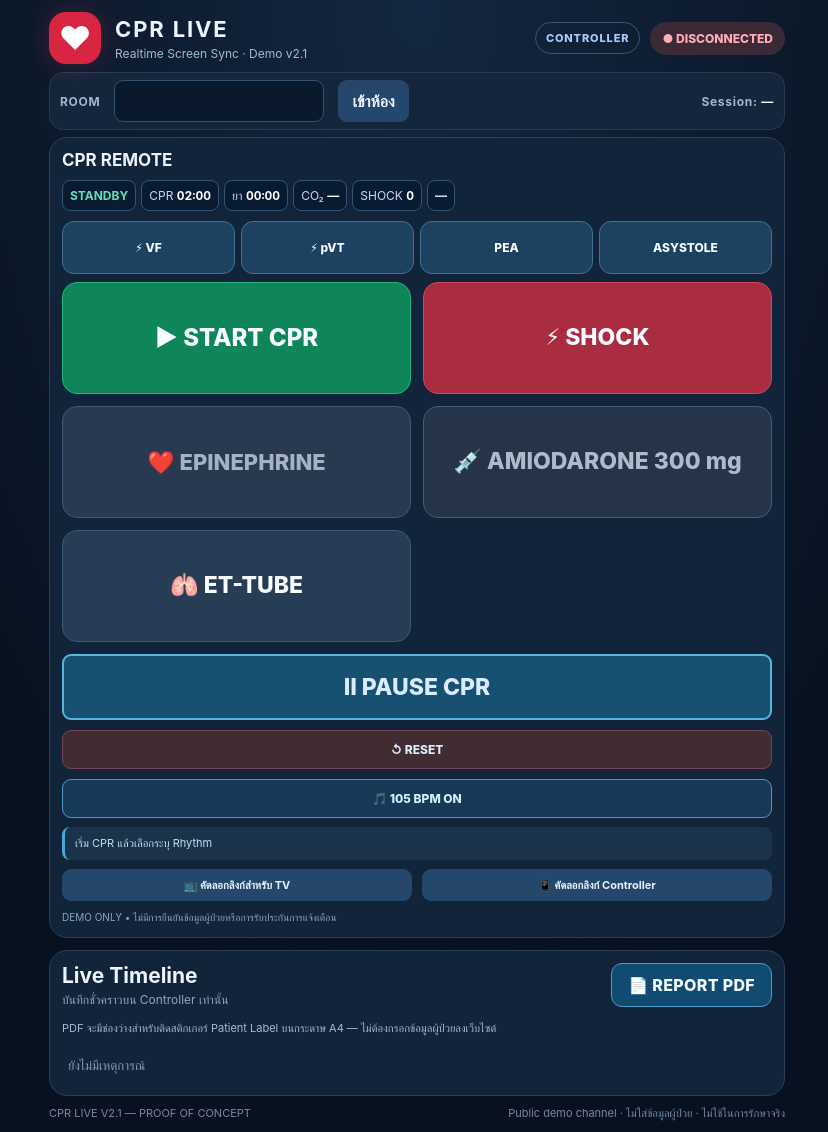
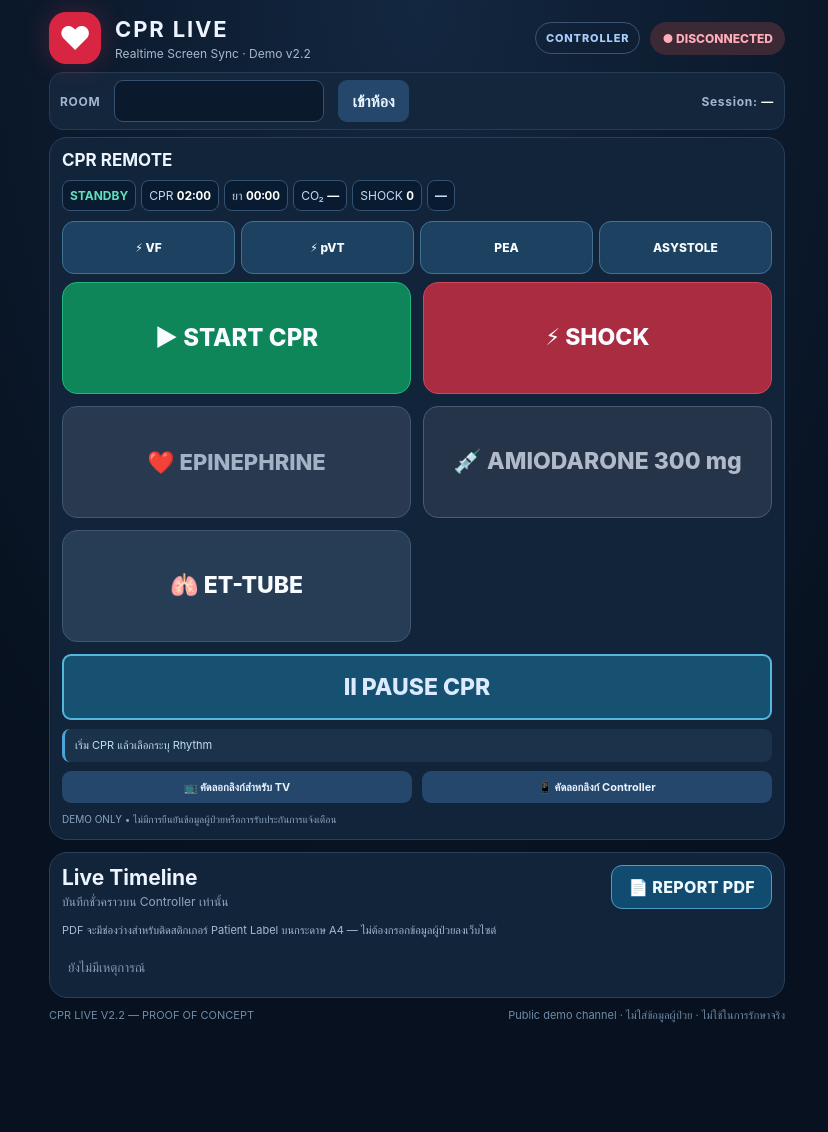
Before and after one commit to dimimaru/cpr-live, a plain HTML site: page tv.html in a window 1280 px wide. Shown: the whole page, without its empty margins (223-1051 px from the left). After the commit the page ends 1034 px from the top, so only its background shows below. Drawn offline with Linux system fonts and the light colour scheme; a script that the page names is missing.

Commit message:
v2.2: remove TV reset/BPM controls and refresh ECG-pause and ROSC dashboard client

```diff
--- a/tv.html
+++ b/tv.html
@@ -12,14 +12,14 @@
   <link rel="apple-touch-icon" sizes="180x180" href="./assets/cpr-monitor-180.png">
   <link rel="icon" sizes="192x192" type="image/png" href="./assets/cpr-monitor-192.png">
   <link rel="icon" type="image/svg+xml" href="./assets/cpr-monitor.svg">
-  <link rel="stylesheet" href="./styles.css?v=2.1.0">
+  <link rel="stylesheet" href="./styles.css?v=2.2.0">
 </head>
 <body>
   <div class="app">
     <header class="topbar">
       <div class="brand">
         <span class="brand-mark">♥</span>
-        <div><strong>CPR LIVE</strong><small>Realtime Screen Sync · Demo v2.1</small></div>
+        <div><strong>CPR LIVE</strong><small>Realtime Screen Sync · Demo v2.2</small></div>
       </div>
       <div class="head-right">
         <span id="modeBadge" class="mode-badge">CONTROLLER</span>
@@ -239,8 +239,6 @@
         </div>
         <div class="remote-secondary">
           <button id="pauseResumeBtn" class="small-control" data-action="pause">Ⅱ PAUSE CPR</button>
-          <button id="resetBtn" class="small-control danger-control" data-action="reset">↺ RESET</button>
-          <button id="toggleMetronome" class="small-control metronome-button active" data-action="metro" aria-pressed="true">🎵 105 BPM ON</button>
         </div>
         <div class="controller-vent" id="controllerVent" hidden><span id="ventMode">30:2</span> <strong data-bind="ventTime">6</strong><span id="controllerVentLabel">NEXT BREATH</span></div>
         <div id="pauseInfo" class="pause-info" hidden>
@@ -269,12 +267,12 @@
     </main>
 
     <footer class="footer">
-      <span>CPR LIVE V2.1 — PROOF OF CONCEPT</span>
+      <span>CPR LIVE V2.2 — PROOF OF CONCEPT</span>
       <span>Public demo channel · ไม่ใส่ข้อมูลผู้ป่วย · ไม่ใช้ในการรักษาจริง</span>
     </footer>
   </div>
   <script>window.CPR_FORCE_TV_MODE=true;</script>
   <script src="./config.js"></script>
-  <script type="module" src="./app.js?v=2.1.0"></script>
+  <script type="module" src="./app.js?v=2.2.0"></script>
 </body>
 </html>
```
